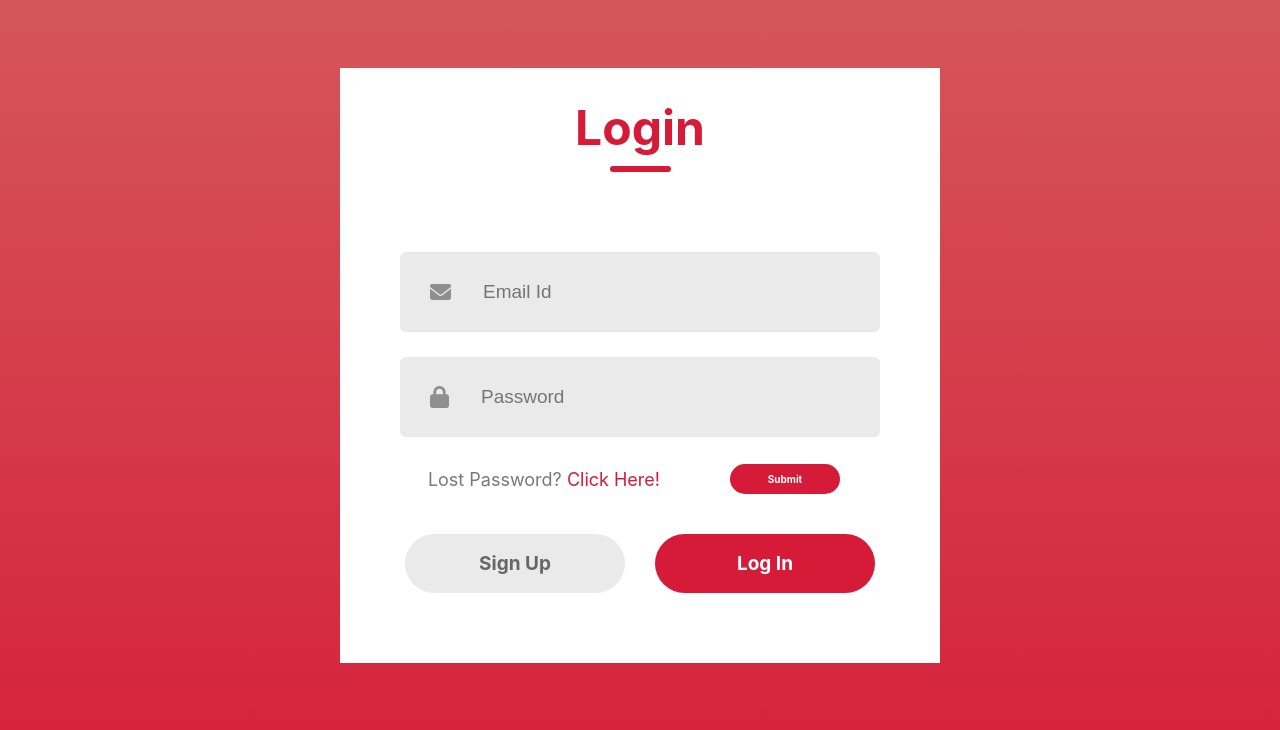
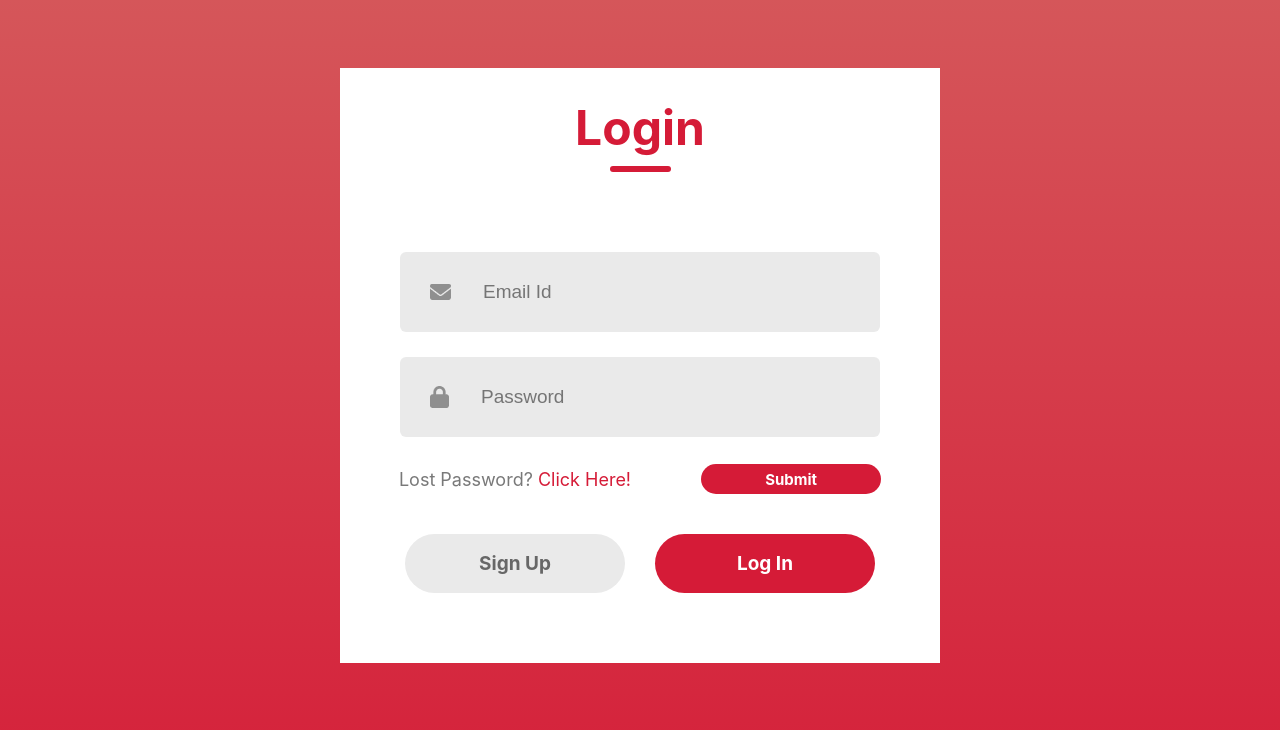
Before and after one commit to CS222-UIUC/RecipeBook-40, a React (Create React App) app in the folder Front-End/login-signup/: page / in a window 1280 px wide. Shown: the part 132-862 px from the top of the page. Built offline with nearby package versions, Linux system fonts and the light colour scheme.

Commit message:
recenter button

```diff
--- a/Front-End/login-signup/src/Components/LoginSignup/LoginSignup.css
+++ b/Front-End/login-signup/src/Components/LoginSignup/LoginSignup.css
@@ -94,10 +94,10 @@
 }
 
 .submit-container-2 {
-    justify-content: flex-end;
+    justify-content: center;
     align-items: center;
     display: flex;
-    margin-right: 100px;
+    /* margin-right: 70px; */
 
 }
 
@@ -106,12 +106,12 @@
     display: flex;
     justify-content: center;
     align-items: center;
-    width: 110px;
+    width: 180px;
     height: 30px;
     color: #fff;
     background: #d51b37;
     border-radius: 50px;
-    font-size: 10px;
+    font-size: 15px;
     font-weight: 700;
     cursor: pointer;
 }
--- a/Front-End/login-signup/src/Components/LoginSignup/LoginSignup.jsx
+++ b/Front-End/login-signup/src/Components/LoginSignup/LoginSignup.jsx
@@ -62,7 +62,7 @@ const LoginSignup = () => {
                 </div>
             </div>
             <div className="submit-container-2">
-                {action=== "Sign Up"? <div></div> :<div className="forgot-password">Lost Password? <span>Click Here!</span></div>}
+                {action=== "Sign Up"? <div ></div> :<div className="forgot-password">Lost Password? <span>Click Here!</span></div>}
                 <div className={"submit-2"} onClick={handleSubmit}>Submit</div>
             </div>
             <div className="submit-container">
```
